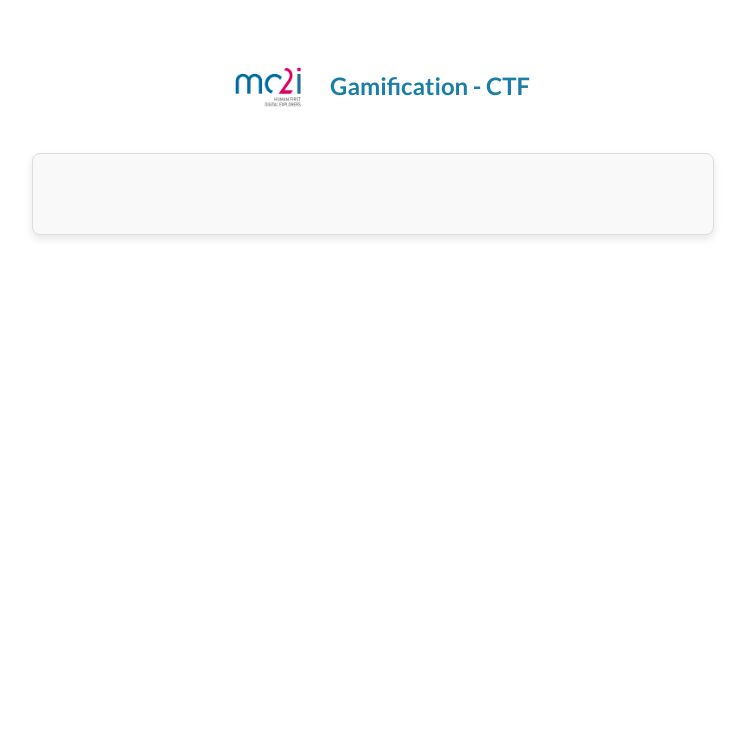
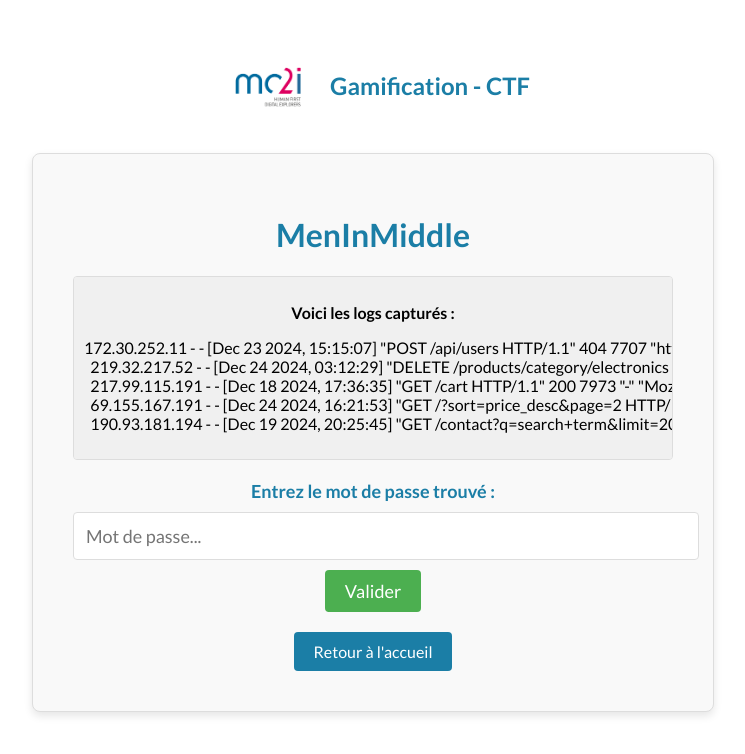
Before and after one commit to XavierLeduc/ctf-public, a Vue app in the folder ctf-gam/: page /mitm-challenge in a window 1280 px wide. Before the commit this address had no page. Shown: the top 754 px of the page, without its empty margins (267-1012 px from the left). Built offline with nearby package versions, Linux system fonts and the light colour scheme.

Commit message:
Add MenInMiddle

```diff
--- a/ctf-gam/src/components/CTFHome.vue
+++ b/ctf-gam/src/components/CTFHome.vue
@@ -23,7 +23,10 @@
         <router-link to="/phi5hing-challenge" class="submit-button">Finir le CTF</router-link>
       </li>
       <li>
-        <router-link to="/jwt-challenge" class="submit-button">Décodeur de Token JWT</router-link>
+        <router-link to="/jwt-challenge" class="submit-button">Jason WT</router-link>
+      </li>
+      <li>
+        <router-link to="/mitm-challenge" class="submit-button">MenInMiddle</router-link>
       </li>
 
 
--- a/ctf-gam/src/components/JWTChallenge.vue
+++ b/ctf-gam/src/components/JWTChallenge.vue
@@ -1,16 +1,16 @@
 <!-- src/components/JWTChallenge.vue -->
 <template>
     <div>
-      <h1>Challenge: Décoder un Token JWT</h1>
+      <h1>Jason WT</h1>
 
       <!-- Affichage du token avec styles pour éviter qu'il dépasse -->
-      <p><strong>Token JWT :</strong></p>
+      <p><strong>Token JWT de l'admin qui s'est retrouvé entre vos mains :</strong></p>
       <div class="token-container">{{ jwtToken }}</div>
 
-      <form @submit.prevent="decodeToken">
-        <label for="decoded-token">Décodage :</label>
-        <input type="text" id="decoded-token" v-model="decodedToken" class="input-field" placeholder="Décodage..." />
-        <button type="submit" class="submit-button">Décoder</button>
+      <form @submit.prevent="validatePassword">
+        <label for="password-input">Entrez le mot de passe trouvé :</label>
+        <input type="password" id="password-input" v-model="password" class="input-field" placeholder="Mot de passe..." />
+        <button type="submit" class="submit-button">Valider</button>
       </form>
 
       <!-- Bouton de retour à l'accueil -->
@@ -22,14 +22,21 @@
 export default {
   data() {
     return {
-        jwtToken: 'eyJhbGciOiJIUzI1NiIsInR5cCI6IkpXVCJ9.eyJzdWIiOiIxMjM0NTY3ODkwIiwibmFtZSI6IntDbHViQ3liZXJfOTgzMX0iLCJpYXQiOjE1MTYyMzkwMjJ9.Ixvr0GVThg5nVQr-QbuqYhiy-xxFvpE4zHvdTqe8OzQ',
-        decodedToken: ''
+      jwtToken: 'eyJhbGciOiJIUzI1NiIsInR5cCI6IkpXVCJ9.eyJzdWIiOiIxMjM0NTY3ODkwIiwibmFtZSI6Ik5PRUwyMDI0IiwiaWF0IjoxNTE2MjM5MDIyfQ.0EcmdYlcDu_0iIdcy6d8QVIVfO-UBraWbZAWgwDJiok',
+      password: '',  // Nouveau champ pour le mot de passe
+      correctPassword: 'NOEL2024', // Le mot de passe à trouver
+      flag: '{ClubCyber4533}' // Le flag à afficher
     };
   },
   methods: {
-      decodeToken() {
-        // Ajoute ici la logique pour décoder le token JWT
-        alert("Décodage du token en cours...");
+    validatePassword() {
+      if (this.password === this.correctPassword) {
+        // Si le mot de passe est correct, afficher une pop-up avec le flag
+        alert(`Félicitations ! Voici votre flag : ${this.flag}`);
+      } else {
+        // Si le mot de passe est incorrect
+        alert("Mot de passe incorrect, veuillez réessayer.");
+      }
     }
   }
 };
@@ -48,15 +55,7 @@
   overflow-x: auto; /* Active un scroll horizontal si le texte est trop long */
 }
 
-  /* Option 2 : Si tu veux couper le texte avec des points de suspension, remplace par ces propriétés */
-  /*
-  .token-container {
-    white-space: nowrap;
-    overflow: hidden;
-    text-overflow: ellipsis;
-  }
-  */
-
+/* Styles pour le champ de mot de passe */
 .input-field {
   width: 100%;
   padding: 12px;
@@ -66,12 +65,29 @@
   font-size: 18px;
 }
 
+/* Styles pour le bouton de validation */
+.submit-button {
+  margin-top: 10px;
+  padding: 10px 20px;
+  background-color: #28a745;
+  color: white;
+  border: none;
+  border-radius: 4px;
+  font-size: 16px;
+  cursor: pointer;
+  text-align: center;
+}
+
+.submit-button:hover {
+  background-color: #218838;
+}
+
 /* Styles pour le bouton de retour */
 .back-button {
   display: inline-block;
   margin-top: 20px;
   padding: 10px 20px;
-    background-color: #1B7EA6; /* Couleur bleue mc2i */
+  background-color: #1B7EA6;
   color: white;
   text-decoration: none;
   border-radius: 4px;
--- /dev/null
+++ b/ctf-gam/src/components/MITMChallenge.vue
@@ -0,0 +1,102 @@
+<template>
+    <div>
+      <h1>MenInMiddle</h1>
+
+      <!-- Affichage des logs -->
+      <div class="logs-container">
+        <p><strong>Voici les logs capturés :</strong></p>
+        <pre>{{ logs }}</pre>
+      </div>
+
+      <!-- Champ pour entrer le mot de passe trouvé -->
+      <form @submit.prevent="submitPassword">
+        <label for="password">Entrez le mot de passe trouvé :</label>
+        <input type="text" id="password" v-model="enteredPassword" class="input-field" placeholder="Mot de passe..." />
+        <button type="submit" class="submit-button">Valider</button>
+      </form>
+
+      <!-- Bouton de retour à l'accueil -->
+      <router-link to="/" class="back-button">Retour à l'accueil</router-link>
+    </div>
+  </template>
+
+  <script>
+  export default {
+    data() {
+      return {
+        logs: `172.30.252.11 - - [Dec 23 2024, 15:15:07] "POST /api/users HTTP/1.1" 404 7707 "https://www.twitter.com" "Mozilla/5.0 (Windows NT 10.0; Win64; x64; rv:90.0) Gecko/20100101 Firefox/90.0"
+  219.32.217.52 - - [Dec 24 2024, 03:12:29] "DELETE /products/category/electronics HTTP/1.1" 304 0 "https://www.example.com" "Mozilla/5.0 (Windows NT 10.0; Win64; x64) AppleWebKit/537.36 (KHTML, like Gecko) Chrome/91.0.4472.124 Safari/537.36"
+  217.99.115.191 - - [Dec 18 2024, 17:36:35] "GET /cart HTTP/1.1" 200 7973 "-" "Mozilla/5.0 (iPhone; CPU iPhone OS 14_6 like Mac OS X) AppleWebKit/605.1.15 (KHTML, like Gecko) Version/14.1.1 Mobile/15E148 Safari/604.1"
+  69.155.167.191 - - [Dec 24 2024, 16:21:53] "GET /?sort=price_desc&page=2 HTTP/1.1" 500 10110 "{DixitCyber2024}" "Mozilla/5.0 (Macintosh; Intel Mac OS X 10_15_7) AppleWebKit/605.1.15 (KHTML, like Gecko) Version/14.1.1 Safari/605.1.15"
+  190.93.181.194 - - [Dec 19 2024, 20:25:45] "GET /contact?q=search+term&limit=20 HTTP/1.1" 404 3935 "-" "Mozilla/5.0 (iPhone; CPU iPhone OS 14_6 like Mac OS X) AppleWebKit/605.1.15 (KHTML, like Gecko) Version/14.1.1 Mobile/15E148 Safari/604.1"`,
+        enteredPassword: '' // Champ pour stocker le mot de passe entré
+      };
+    },
+    methods: {
+      submitPassword() {
+        // Vérifie si le mot de passe entré est correct
+        if (this.enteredPassword === 'DixitCyber2024') {
+          alert('Félicitations ! Voici le flag : {ClubCyber_5884}');
+        } else {
+          alert('Mot de passe incorrect, essayez encore !');
+        }
+      }
+    }
+  };
+  </script>
+
+  <style scoped>
+  /* Styles pour le container des logs */
+  .logs-container {
+    background-color: #f0f0f0;
+    padding: 10px;
+    border: 1px solid #ddd;
+    border-radius: 4px;
+    margin-bottom: 20px;
+    max-height: 300px;
+    overflow-y: auto;
+  }
+
+  /* Styles pour le champ de saisie */
+  .input-field {
+    width: 100%;
+    padding: 12px;
+    margin-top: 10px;
+    border: 1px solid #ddd;
+    border-radius: 4px;
+    font-size: 18px;
+  }
+
+  /* Styles pour le bouton de validation */
+  .submit-button {
+    margin-top: 10px;
+    padding: 10px 20px;
+    background-color: #4CAF50;
+    color: white;
+    border: none;
+    border-radius: 4px;
+    cursor: pointer;
+  }
+
+  .submit-button:hover {
+    background-color: #45a049;
+  }
+
+  /* Styles pour le bouton de retour */
+  .back-button {
+    display: inline-block;
+    margin-top: 20px;
+    padding: 10px 20px;
+    background-color: #1B7EA6; /* Couleur bleue */
+    color: white;
+    text-decoration: none;
+    border-radius: 4px;
+    font-size: 16px;
+    cursor: pointer;
+    text-align: center;
+  }
+
+  .back-button:hover {
+    background-color: #16668a;
+  }
+  </style>
--- a/ctf-gam/src/router/index.js
+++ b/ctf-gam/src/router/index.js
@@ -8,6 +8,7 @@ import HashChallenge from '@/components/HashChallenge.vue';
 import ClickjackingChallenge from '@/components/ClickjackingChallenge.vue';
 import PhishingChallenge from '@/components/PhishingChallenge.vue';
 import JWTChallenge from '@/components/JWTChallenge.vue';
+import MITMChallenge from '@/components/MITMChallenge.vue';
 
 const routes = [
   {
@@ -50,6 +51,14 @@ const routes = [
     name: 'JWTChallenge',
     component: JWTChallenge,
   },
+  {
+    path: '/mitm-challenge',
+    name: 'MITMChallenge',
+    component: MITMChallenge,
+  }
+
+
+
 ];
 
 const router = createRouter({
```
Also changed, not shown: 7 other files (tests, documents, lock files or other folders). Lines whose indentation alone changed are shown as unchanged.
